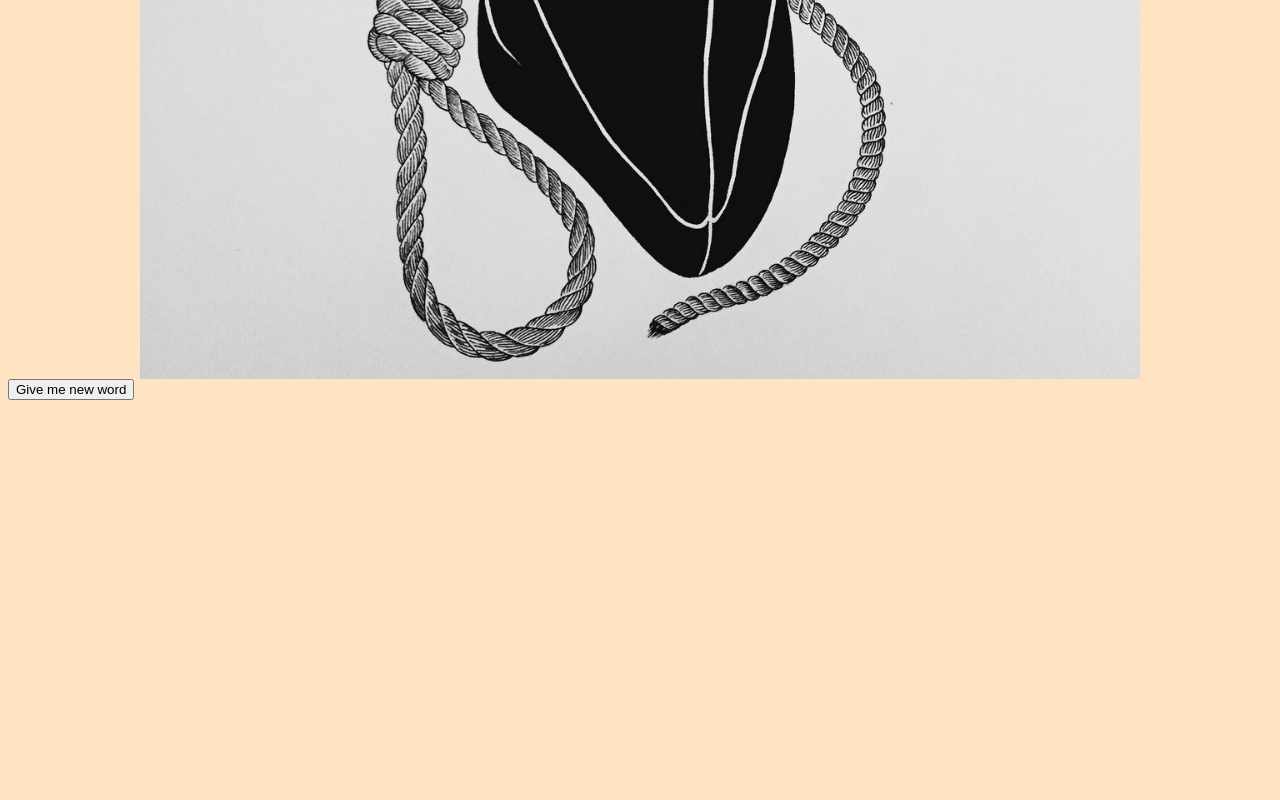
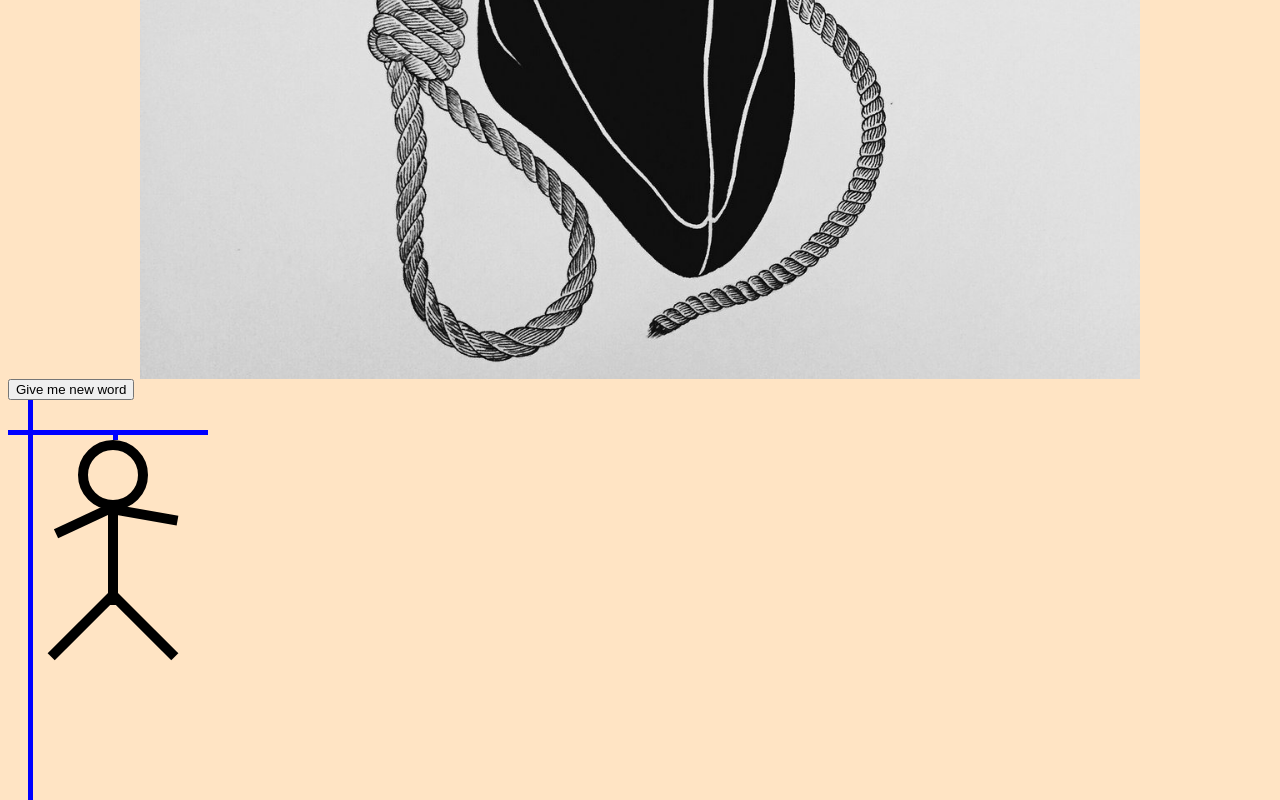
Before and after one commit to 202303-PRM-TR-FEW/hangman-game, a plain HTML site: page index.html in a window 1280 px wide. Shown: the part 626-1426 px from the top of the page. Before the commit the page ends 1034 px from the top, so only its background shows below. Drawn offline with Linux system fonts and the light colour scheme.

Commit message:
dilsadspart

```diff
--- a/index.html
+++ b/index.html
@@ -9,6 +9,17 @@
   <body>
     <img id="bckgrndpic" src="./bckgrndpic.jpg" />
     <button id="generatebtn" type="button">Give me new word</button>
+    <div class="hangman">
+      <div class="gallows"></div>
+      <div class="gallowsstick"></div>
+      <div class="gallowrope"></div>
+      <div class="head"></div>
+      <div class="body"></div>
+      <div class="left-arm"></div>
+      <div class="right-arm"></div>
+      <div class="left-leg"></div>
+      <div class="right-leg"></div>
+    </div>
 
     <script src="./scripts/script.js"></script>
   </body>
--- a/styles/style.css
+++ b/styles/style.css
@@ -9,3 +9,93 @@ body {
   margin-left: auto;
   margin-right: auto;
 }
+
+/* dilsad */
+.hangman {
+  width: 200px;
+  height: 300px;
+  position: relative;
+}
+.gallows {
+  width: 200px;
+  height: 5px;
+  background-color: blue;
+  position: absolute;
+  top: 30px;
+  left: 0px;
+}
+.gallowsstick {
+  width: 5px;
+  height: 400px;
+  background-color: blue;
+  position: absolute;
+  top: 10 px;
+  left: 20px;
+}
+
+.gallowrope {
+  width: 5px;
+  height: 10px;
+  background-color: blue;
+  position: absolute;
+  top: 30px;
+  left: 105px;
+}
+.head {
+  width: 50px;
+  height: 50px;
+  border-radius: 100%;
+  border: 10px solid black;
+  position: absolute;
+  top: 40px;
+  left: 70px;
+}
+
+.body {
+  width: 10px;
+  height: 100px;
+  background-color: black;
+  position: absolute;
+  top: 105px;
+  left: 100px;
+}
+
+.left-arm {
+  width: 65px;
+  height: 10px;
+  background-color: black;
+  transform: rotate(-25deg);
+  position: absolute;
+  top: 115px;
+  left: 45px;
+}
+
+.right-arm {
+  width: 65px;
+  height: 10px;
+  background-color: black;
+  transform: rotate(10deg);
+  position: absolute;
+  top: 110px;
+  left: 105px;
+}
+
+.left-leg {
+  width: 10px;
+  height: 90px;
+  background-color: black;
+  transform: rotate(45deg);
+  position: absolute;
+  top: 180px;
+  left: 70px;
+}
+
+.right-leg {
+  width: 10px;
+  height: 90px;
+  background-color: black;
+  transform: rotate(-45deg);
+  position: absolute;
+  top: 180px;
+  left: 130px;
+}
```
